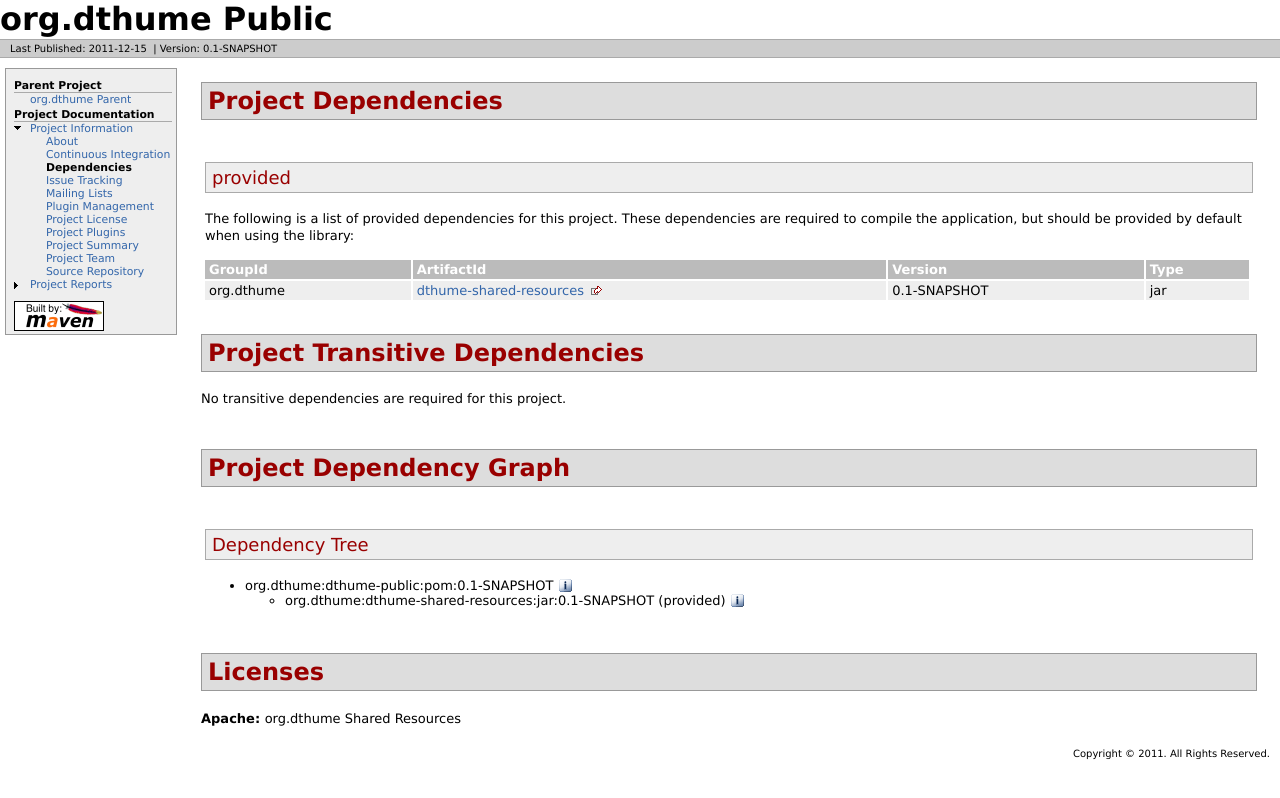
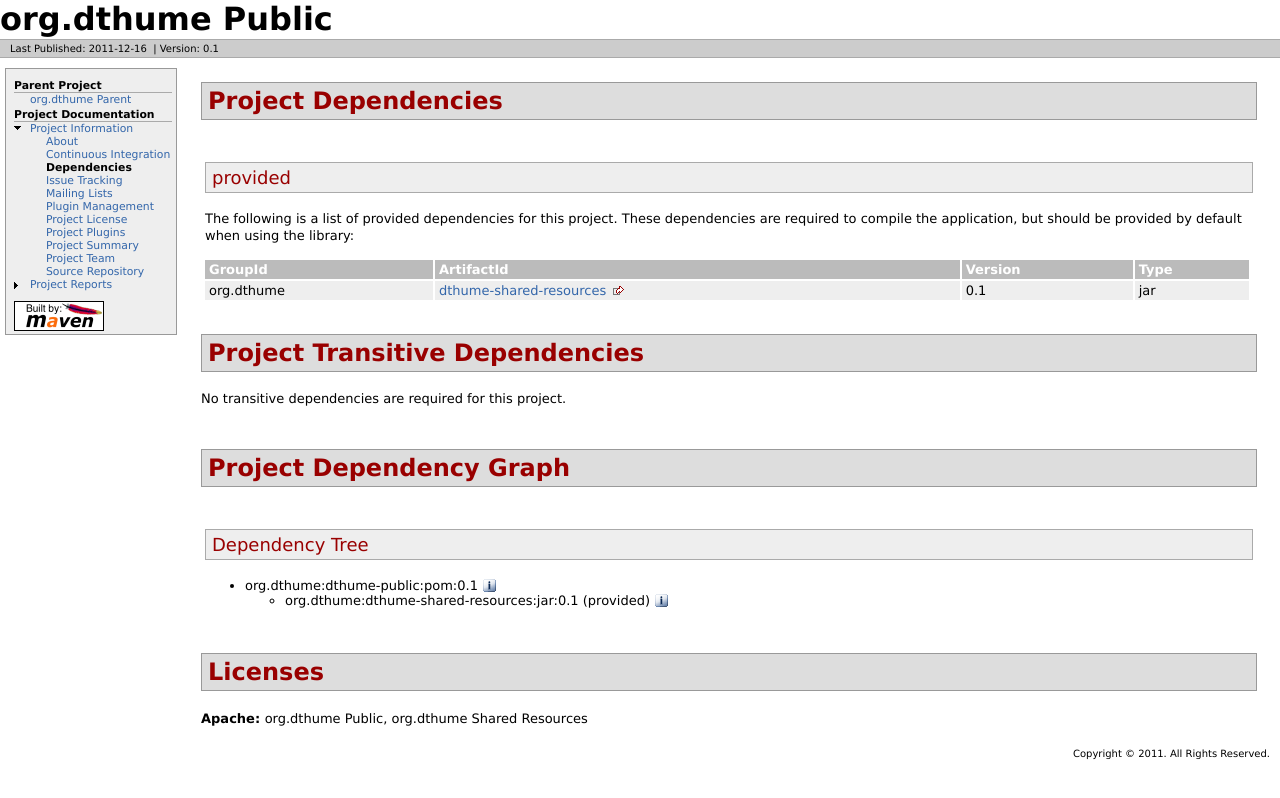
Before and after one commit to dthume/dthume-public, a plain HTML site: page dependencies.html in a window 1280 px wide. Drawn offline with Linux system fonts and the light colour scheme.

Commit message:
Creating site for 0.1

```diff
--- a/dependencies.html
+++ b/dependencies.html
@@ -1,5 +1,5 @@
 <!DOCTYPE html PUBLIC "-//W3C//DTD XHTML 1.0 Transitional//EN" "http://www.w3.org/TR/xhtml1/DTD/xhtml1-transitional.dtd">
-<!-- Generated by Apache Maven Doxia at Dec 15, 2011 -->
+<!-- Generated by Apache Maven Doxia at Dec 16, 2011 -->
 <html xmlns="http://www.w3.org/1999/xhtml" xml:lang="en" lang="en">
   <head>
     <meta http-equiv="Content-Type" content="text/html; charset=UTF-8" />
@@ -11,7 +11,7 @@
       @import url("./css/site.css");
     </style>
     <link rel="stylesheet" href="./css/print.css" type="text/css" media="print" />
-    <meta name="Date-Revision-yyyymmdd" content="20111215" />
+    <meta name="Date-Revision-yyyymmdd" content="20111216" />
     <meta http-equiv="Content-Language" content="en" />
 
         </head>
@@ -28,8 +28,8 @@
 
 
                 <div class="xleft">
-        <span id="publishDate">Last Published: 2011-12-15</span>
-                  &nbsp;| <span id="projectVersion">Version: 0.1-SNAPSHOT</span>
+        <span id="publishDate">Last Published: 2011-12-16</span>
+                  &nbsp;| <span id="projectVersion">Version: 0.1</span>
                       </div>
             <div class="xright">
 
@@ -101,7 +101,7 @@
     </div>
     <div id="bodyColumn">
       <div id="contentBox">
-        <a name="Project_Dependencies"></a><div class="section"><h2>Project Dependencies<a name="Project_Dependencies"></a></h2><a name="Project_Dependencies_provided"></a><div class="section"><h3>provided<a name="provided"></a></h3><p>The following is a list of provided dependencies for this project. These dependencies are required to compile the application, but should be provided by default when using the library:</p><table border="0" class="bodyTable"><tr class="a"><th>GroupId</th><th>ArtifactId</th><th>Version</th><th>Type</th></tr><tr class="b"><td>org.dthume</td><td><a class="externalLink" href="http://dthume.github.com/dthume-shared-resources/">dthume-shared-resources</a></td><td>0.1-SNAPSHOT</td><td>jar</td></tr></table></div></div><a name="Project_Transitive_Dependencies"></a><div class="section"><h2>Project Transitive Dependencies<a name="Project_Transitive_Dependencies"></a></h2><p>No transitive dependencies are required for this project.</p></div><a name="Project_Dependency_Graph"></a><div class="section"><h2>Project Dependency Graph<a name="Project_Dependency_Graph"></a></h2><script language="javascript" type="text/javascript">
+        <a name="Project_Dependencies"></a><div class="section"><h2>Project Dependencies<a name="Project_Dependencies"></a></h2><a name="Project_Dependencies_provided"></a><div class="section"><h3>provided<a name="provided"></a></h3><p>The following is a list of provided dependencies for this project. These dependencies are required to compile the application, but should be provided by default when using the library:</p><table border="0" class="bodyTable"><tr class="a"><th>GroupId</th><th>ArtifactId</th><th>Version</th><th>Type</th></tr><tr class="b"><td>org.dthume</td><td><a class="externalLink" href="http://dthume.github.com/dthume-shared-resources/">dthume-shared-resources</a></td><td>0.1</td><td>jar</td></tr></table></div></div><a name="Project_Transitive_Dependencies"></a><div class="section"><h2>Project Transitive Dependencies<a name="Project_Transitive_Dependencies"></a></h2><p>No transitive dependencies are required for this project.</p></div><a name="Project_Dependency_Graph"></a><div class="section"><h2>Project Dependency Graph<a name="Project_Dependency_Graph"></a></h2><script language="javascript" type="text/javascript">
       function toggleDependencyDetail( divId, imgId )
       {
         var div = document.getElementById( divId );
@@ -118,8 +118,8 @@
         }
       }
 </script>
-<a name="Dependency_Tree"></a><div class="section"><h3>Dependency Tree<a name="Dependency_Tree"></a></h3><ul><li>org.dthume:dthume-public:pom:0.1-SNAPSHOT <img id="_274653699" src="./images/icon_info_sml.gif" alt="Information" onclick="toggleDependencyDetail( '_1345389692', '_274653699' );" style="cursor: pointer;vertical-align:text-bottom;"></img><div id="_1345389692" style="display:none"></td></tr></table></div><ul><li>org.dthume:dthume-shared-resources:jar:0.1-SNAPSHOT (provided) <img id="_814681640" src="./images/icon_info_sml.gif" alt="Information" onclick="toggleDependencyDetail( '_860698211', '_814681640' );" style="cursor: pointer;vertical-align:text-bottom;"></img><div id="_860698211" style="display:none"><table border="0" class="bodyTable"><tr class="a"><th>org.dthume Shared Resources</th></tr><tr class="b"><td><p><b>Description: </b>Contains common resources, e.g. docbook layers and license files
-    used by groups under org.dthume.</p><p><b>URL: </b><a class="externalLink" href="http://dthume.github.com/dthume-shared-resources/">http://dthume.github.com/dthume-shared-resources/</a></p><p><b>Project License: </b><a class="externalLink" href="http://www.apache.org/licenses/LICENSE-2.0.html">Apache</a></p></td></tr></table></div></li></ul></li></ul></div></div><a name="Licenses"></a><div class="section"><h2>Licenses<a name="Licenses"></a></h2><p><b>Apache: </b>org.dthume Shared Resources</p></div>
+<a name="Dependency_Tree"></a><div class="section"><h3>Dependency Tree<a name="Dependency_Tree"></a></h3><ul><li>org.dthume:dthume-public:pom:0.1 <img id="_1198944833" src="./images/icon_info_sml.gif" alt="Information" onclick="toggleDependencyDetail( '_726132593', '_1198944833' );" style="cursor: pointer;vertical-align:text-bottom;"></img><div id="_726132593" style="display:none"><table border="0" class="bodyTable"><tr class="a"><th>org.dthume Public</th></tr><tr class="b"><td><p><b>Description: </b>org.dthume parent for public projects</p><p><b>URL: </b><a class="externalLink" href="http://dthume.github.com/dthume-public/">http://dthume.github.com/dthume-public/</a></p><p><b>Project License: </b><a class="externalLink" href="http://www.apache.org/licenses/LICENSE-2.0.html">Apache</a></p></td></tr></table></div><ul><li>org.dthume:dthume-shared-resources:jar:0.1 (provided) <img id="_2089835237" src="./images/icon_info_sml.gif" alt="Information" onclick="toggleDependencyDetail( '_991006498', '_2089835237' );" style="cursor: pointer;vertical-align:text-bottom;"></img><div id="_991006498" style="display:none"><table border="0" class="bodyTable"><tr class="a"><th>org.dthume Shared Resources</th></tr><tr class="b"><td><p><b>Description: </b>Contains common resources, e.g. docbook layers and license files
+    used by groups under org.dthume.</p><p><b>URL: </b><a class="externalLink" href="http://dthume.github.com/dthume-shared-resources/">http://dthume.github.com/dthume-shared-resources/</a></p><p><b>Project License: </b><a class="externalLink" href="http://www.apache.org/licenses/LICENSE-2.0.html">Apache</a></p></td></tr></table></div></li></ul></li></ul></div></div><a name="Licenses"></a><div class="section"><h2>Licenses<a name="Licenses"></a></h2><p><b>Apache: </b>org.dthume Public, org.dthume Shared Resources</p></div>
       </div>
     </div>
     <div class="clear">
```
Also changed, not shown: checkstyle-aggregate.html (+4 -4 lines), failsafe-report.html (+4 -4 lines), index.html (+4 -4 lines), integration.html (+4 -4 lines), issue-tracking.html (+4 -4 lines), license.html (+4 -4 lines), mail-lists.html (+4 -4 lines), plugin-management.html (+4 -4 lines), plugins.html (+5 -5 lines), project-info.html (+4 -4 lines), project-reports.html (+4 -4 lines), project-summary.html (+5 -5 lines), source-repository.html (+4 -4 lines), surefire-report.html (+4 -4 lines), 1 more files.
